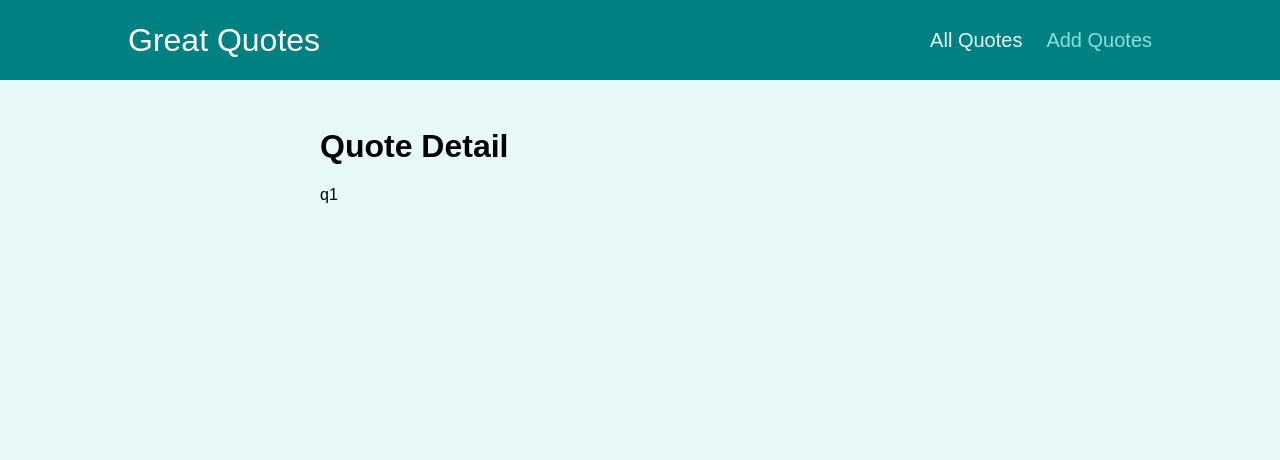
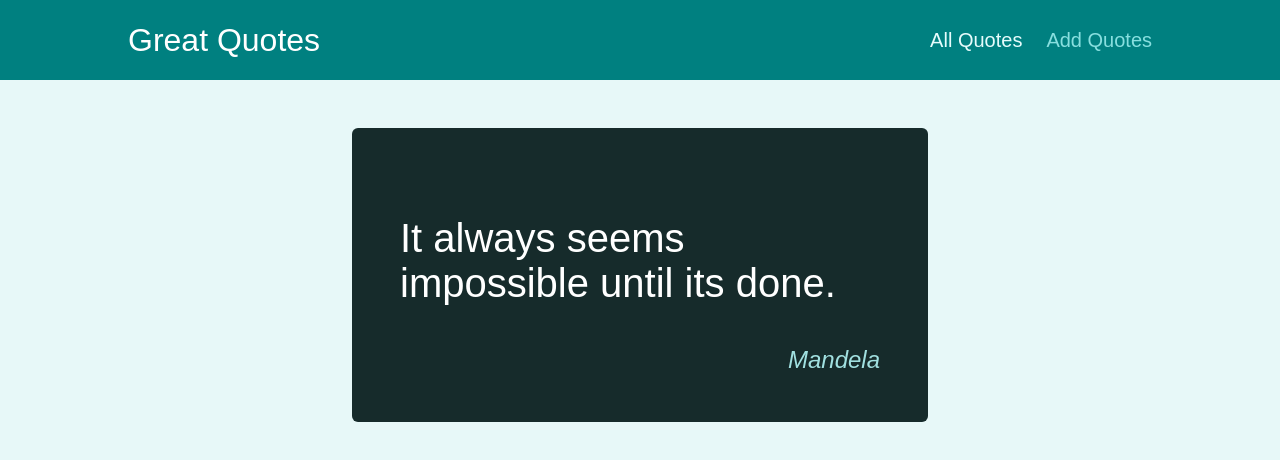
Before and after one commit to cjchika/react-router, a React (Create React App) app: page /quotes/q1 in a window 1280 px wide. Shown: the top 460 px of the page. Built offline with nearby package versions, Linux system fonts and the light colour scheme.

Commit message:
Updating

```diff
--- a/src/pages/QuoteDetail.jsx
+++ b/src/pages/QuoteDetail.jsx
@@ -3,14 +3,25 @@ import { useParams } from "react-router-dom";
 import { Route } from "react-router-dom";
 
 import Comments from "../components/comments/Comments";
+import HighlightedQuote from "../components/quotes/HighlightedQuote";
+
+const SUB_QUOTES = [
+	{ id: 'q1', author: "Mandela", text: 'It always seems impossible until its done.' },
+	{ id: 'q2', author: "Azikiwe", text: 'No matter how old an individual may be, no matter if he is young or old, if he thinks in accordance with the times he is immortal' }
+];
 
 const QuoteDetail = () => {
 	const params = useParams()
 
+	const quote = SUB_QUOTES.find(quote => quote.id === params.quoteId);
+
+	if (!quote) {
+		return <p>No quote found</p>
+	}
+
 	return (
 		<Fragment>
-			<h1>Quote Detail</h1>
-			<p>{params.quoteId}</p>
+			<HighlightedQuote text={quote.text} author={quote.author}/>
 				<Route path={`/quotes/${params.quoteId}/comments`}>
 					<Comments />
 				</Route>
```
